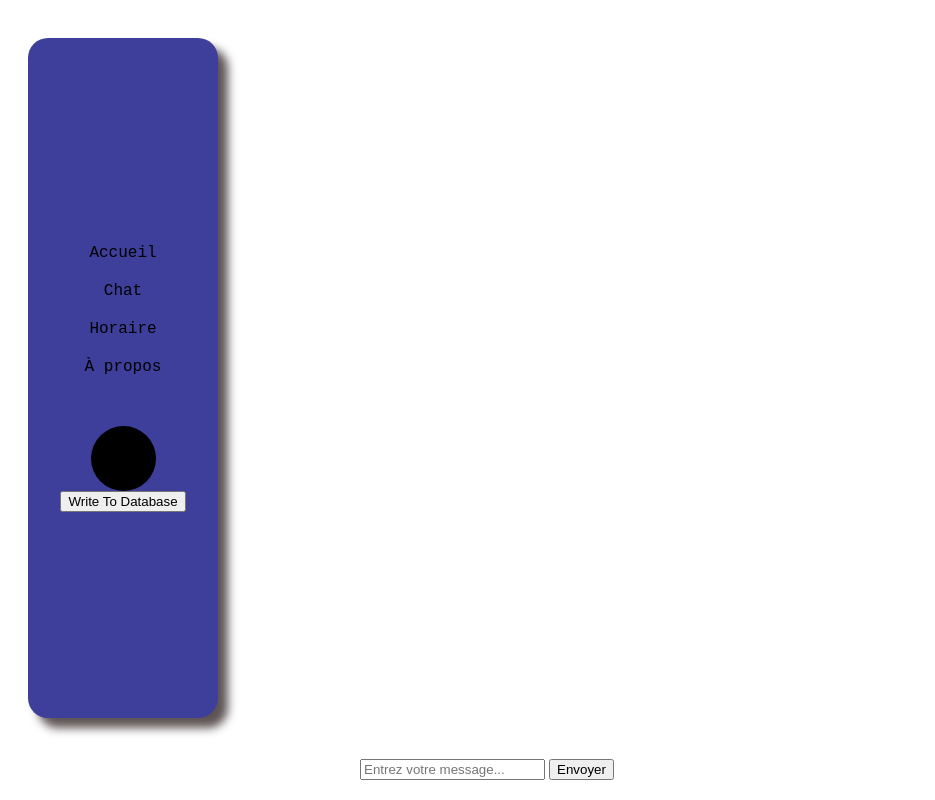
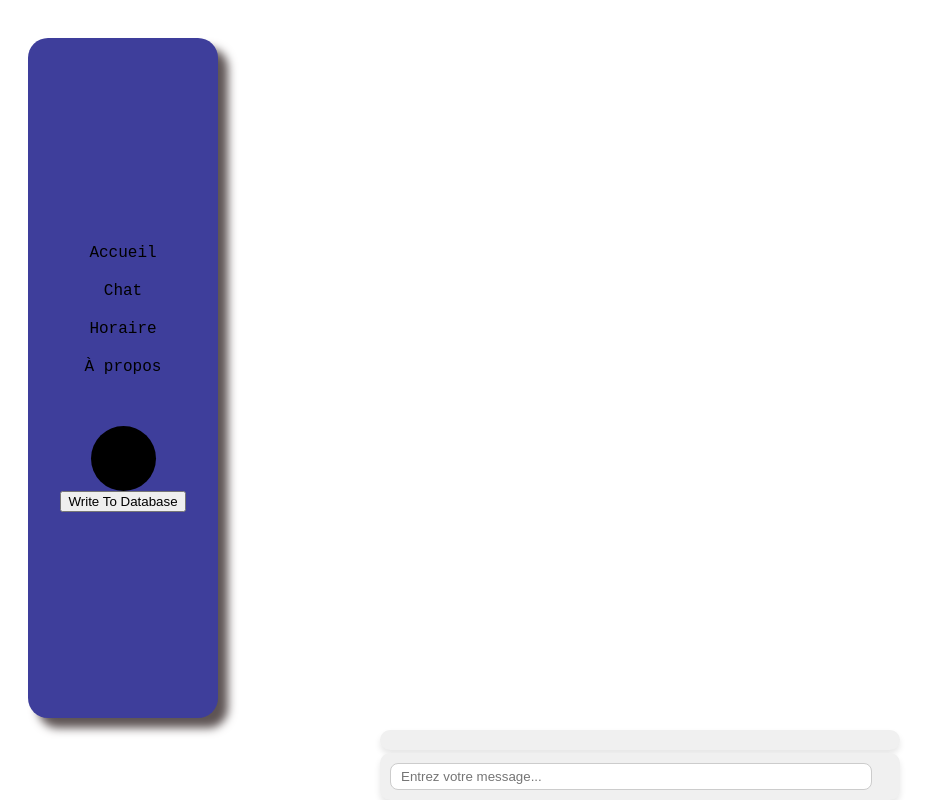
Before and after one commit to bourourou2301/eccip, a SvelteKit app in the folder eccip-app/: page /chat in a window 1280 px wide. Shown: the whole page, without its empty margins (0-935 px from the left). Built offline with nearby package versions, Linux system fonts and the light colour scheme.

Commit message:
Ajout chat V1

```diff
--- a/eccip-app/package.json
+++ b/eccip-app/package.json
@@ -18,6 +18,8 @@
 		"@types/eslint": "8.56.0",
 		"@typescript-eslint/eslint-plugin": "^6.0.0",
 		"@typescript-eslint/parser": "^6.0.0",
+		"cache": "^3.0.0",
+		"clear": "^0.1.0",
 		"eslint": "^8.56.0",
 		"eslint-config-prettier": "^9.1.0",
 		"eslint-plugin-svelte": "^2.35.1",
@@ -27,7 +29,7 @@
 		"svelte-check": "^3.6.0",
 		"tslib": "^2.4.1",
 		"typescript": "^5.0.0",
-		"vite": "^5.0.3"
+		"vite": "^5.1.4"
 	},
 	"type": "module",
 	"dependencies": {
--- a/eccip-app/src/routes/chat/+page.svelte
+++ b/eccip-app/src/routes/chat/+page.svelte
@@ -1,13 +1,16 @@
 <script>
     import ChatBar from './ChatBar.svelte'; // Chemin relatif à la position du fichier +page.svelte
 </script>
+
 
 <style>
     /* styles pour la page +page */
 </style>
 
+
 <div>
     <!-- Contenu de la page +page -->
+
 
     <!-- Utilisation de la barre de chat -->
     <ChatBar />
--- a/eccip-app/src/routes/chat/ChatBar.svelte
+++ b/eccip-app/src/routes/chat/ChatBar.svelte
@@ -1,82 +1,132 @@
-<script>
-    /** @type {{ text: string, fromUser: boolean }[]} */
-    let messages = []; // tableau pour stocker les messages
+<script lang="ts">
+    import { onMount, onDestroy } from 'svelte';
+
+    let chatContainer: HTMLElement | null; // Déclaration de chatContainer avec le type explicite HTMLElement | null
+
+    // Utilisation de la fonction `onMount` pour exécuter du code une fois que le composant est monté
+    onMount(() => {
+        // Mettre à jour la barre de défilement pour afficher les nouveaux messages
+        chatContainer = document.querySelector('.chat-container');
+        if (chatContainer) { // Vérifie si chatContainer est défini
+            chatContainer.scrollTop = chatContainer.scrollHeight;
+        }
+    });
+
+    // Utilisation de la fonction `onDestroy` pour nettoyer les écouteurs d'événements ou les abonnements lorsque le composant est détruit
+    onDestroy(() => {
+        // Nettoyer les ressources ici si nécessaire
+    });
+
+    /** @type {string[]} */
+    let messages: string[] = []; // tableau pour stocker les messages
     /** @type {string} */
-    let messageInput = ""; // variable pour stocker le message entré par l'utilisateur
+    let messageInput: string = ""; // variable pour stocker le message entré par l'utilisateur
 
-    function sendMessage() {
+    /**
+     * Fonction pour envoyer un message
+     * @returns {void}
+     */
+    function sendMessage(): void {
         if (messageInput.trim() !== "") { // Vérifie si le message n'est pas vide
-            messages = [...messages, { text: messageInput.trim(), fromUser: true }]; // Ajoute le message à la liste des messages
+            messages = [...messages, messageInput.trim()]; // Ajoute le message à la liste des messages
             messageInput = ""; // Réinitialise le champ de saisie
+
+            // Faire défiler jusqu'au bas de la barre de défilement si chatContainer est défini
+            if (chatContainer) {
+                chatContainer.scrollTop = chatContainer.scrollHeight;
+            }
         }
     }
 
     /**
- * @param {KeyboardEvent} event
+     * Gestionnaire d'événements pour la pression sur la touche "Entrée" dans le champ de saisie
+     * @param {KeyboardEvent} event - Événement de frappe de clavier
+     * @returns {void}
      */
-function handleKeyDown(event) {
+    function handleKeyDown(event: KeyboardEvent): void {
         if (event.key === "Enter") {
             sendMessage();
         }
     }
-
 </script>
 
 <style>
-    /* Styles pour la barre de chat */
     .chat-container {
+        position: fixed;
+        bottom: 50px; /* Réduit la hauteur du conteneur du message pour laisser de la place pour le champ de saisie */
+        left: 50%;
+        transform: translateX(-50%);
+        width: 80%;
+        max-width: 500px; /* ajustez selon vos besoins */
+        max-height: 80%; /* Limite la hauteur de la boîte de chat */
+        overflow-y: auto; /* Ajoute une barre de défilement vertical si nécessaire */
+        background-color: #f0f0f0;
+        padding: 10px;
+        border-radius: 10px;
+        box-shadow: 0 4px 6px rgba(0, 0, 0, 0.1);
+    }
+
+    .messages {
+        list-style: none;
+        padding: 0;
+        margin: 0;
+    }
+
+    .message-bubble {
+        background-color: #e6e6e6;
+        border-radius: 15px;
+        padding: 10px 15px; /* Ajout de rembourrage supplémentaire */
+        margin-bottom: 10px;
+        max-width: calc(100% - 40px); /* Largeur maximale ajustée */
+        display: block; /* Affichage en bloc pour occuper la largeur disponible */
+        word-wrap: break-word; /* Pour revenir à la ligne pour les mots longs */
+    }
+
+    .user {
+        align-self: flex-end;
+    }
+
+    .message-content {
+        margin: 0;
+    }
+
+    .message-input-container {
         position: fixed;
         bottom: 0;
         left: 50%;
         transform: translateX(-50%);
-        width: 100%;
-        max-width: 600px; /* Largeur maximale de la barre de chat */
-        box-sizing: border-box; /* Pour inclure les bordures et le padding dans la largeur */
-        padding: 20px;
-        overflow-y: auto; /* Ajout d'un défilement vertical lorsque les messages dépassent la hauteur */
-        max-height: calc(100vh - 40px); /* Hauteur maximale du chat pour atteindre le haut de la page */
+        width: 80%;
+        max-width: 500px; /* ajustez selon vos besoins */
+        background-color: #f0f0f0;
+        padding: 10px;
+        border-radius: 10px;
+        box-shadow: 0 4px 6px rgba(0, 0, 0, 0.1);
     }
 
-    .message-bubble {
-        margin-bottom: 10px;
-        display: flex;
-        justify-content: flex-end; /* Aligner les bulles à droite */
-        position: relative; /* Position relative pour positionner les bulles enfants de manière absolue */
-        align-items: flex-end; /* Aligner les bulles au bas du conteneur */
-    }
-
-    .message-bubble.user {
-        justify-content: flex-start; /* Aligner les bulles à gauche pour les messages de l'utilisateur */
-    }
-
-    .message-bubble p {
-        background-color: #ffffff;
-        border: 1px solid #cccccc;
-        border-radius: 10px;
-        padding: 10px;
-        margin: 0;
-        max-width: 80%; /* Limite la largeur des bulles de message */
-        word-wrap: break-word; /* Permettre le retour à la ligne automatique dans les messages longs */
-    }
-
-    /* Style pour la bulle de message */
-    .message-content {
-        position: absolute;
-        bottom: 0;
-        left: 0;
+    .message-input {
+        width: calc(100% - 40px);
+        padding: 5px 10px;
+        border-radius: 8px;
+        border: 1px solid #ccc;
     }
 </style>
 
 <div class="chat-container">
     <!-- Affichage des messages -->
+    <ul class="messages">
         {#each messages as message, index}
-        <div class="message-bubble {message.fromUser ? 'user' : ''}" style="bottom: {index * 60}px;">
-            <p class="message-content">{message.text}</p>
+            <li class="message-bubble user" style="bottom: {index * 60}px;">
+                <p class="message-content">{message}</p>
+            </li>
+        {/each}
+    </ul>
 </div>
-    {/each}
 
+<div class="message-input-container">
     <!-- Champ de saisie pour entrer le message -->
-    <input type="text" bind:value={messageInput} placeholder="Entrez votre message..." on:keydown={handleKeyDown}>
+    <input type="text" class="message-input" bind:value={messageInput} placeholder="Entrez votre message..." on:keydown={handleKeyDown}>
     <!-- Bouton pour envoyer le message -->
-    <button on:click={sendMessage}>Envoyer</button>
+    <!-- <button on:click={sendMessage}> -->
+        <!-- <i class="fa fa-paper-plane"></i> -->
+    <!-- </button> -->
 </div>
```
Also changed, not shown: 1 other file (tests, documents, lock files or other folders). Lines whose indentation alone changed are shown as unchanged.
